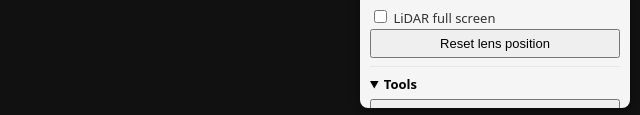
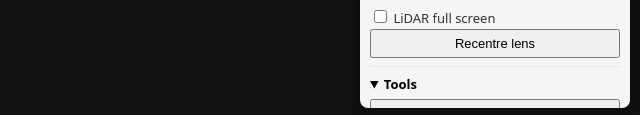
Before and after one commit to TimDaw37/lidar-lens, a plain HTML site: page site/index.html in a window 1280 px wide. Shown: the part 682-797 px from the top of the page, 640-1280 px from the left. Drawn offline with Linux system fonts and the light colour scheme; a script that the page names is missing.

Commit message:
Rename 'Reset lens position' to 'Recentre lens'

```diff
--- a/site/index.html
+++ b/site/index.html
@@ -123,7 +123,7 @@ html,body{margin:0;height:100%;font-family:system-ui,-apple-system,Segoe UI,Robo
  <label for="op">LiDAR opacity over aerial <span class="v" id="opv"></span></label><input type="range" id="op" min="0" max="1" step="0.05" title="See the aerial photo through the LiDAR">
  <label for="ls">Lens size <span class="v" id="lsv"></span></label><input type="range" id="ls" min="150" max="600" step="10" title="Lens diameter in pixels">
  <div class="row" style="margin-top:6px"><label style="margin:0" title="LiDAR over the whole map (F)"><input type="checkbox" id="fs"> LiDAR full screen</label></div>
- <button id="lensreset" title="Put the lens back in the middle (C)">Reset lens position</button>
+ <button id="lensreset" title="Recentre lens: put it back in the middle (C)" aria-label="Recentre lens">Recentre lens</button>
  </details>
  <details class="sec" open><summary>Tools</summary>
  <button id="whatis" aria-pressed="false" title="Click a spot for a best guess and nearby records (W)">What is it? (off)</button>
@@ -141,7 +141,7 @@ html,body{margin:0;height:100%;font-family:system-ui,-apple-system,Segoe UI,Robo
 <p><b>What is it?</b> gives nearby records and a cautious automatic best guess for the spot you click. <b>Elevation profile</b>: click two points.</p>
 <h3>Keyboard shortcuts</h3><table class="keys">
 <tr><td>1–8</td><td>Visualisation mode</td></tr><tr><td>W</td><td>What is it? on/off</td></tr><tr><td>P</td><td>Elevation profile on/off</td></tr>
-<tr><td>F</td><td>LiDAR full screen</td></tr><tr><td>S</td><td>Scheduled monuments</td></tr><tr><td>C</td><td>Reset lens position</td></tr><tr><td>/</td><td>Go to box</td></tr>
+<tr><td>F</td><td>LiDAR full screen</td></tr><tr><td>S</td><td>Scheduled monuments</td></tr><tr><td>C</td><td>Recentre lens</td></tr><tr><td>/</td><td>Go to box</td></tr>
 <tr><td>H</td><td>Hide/show controls</td></tr><tr><td>?</td><td>This help</td></tr><tr><td>Esc</td><td>Close / tool off</td></tr></table></div>
 <div id="loading" role="status" aria-live="polite" hidden><span class="spin"></span><span id="loadt">Loading LiDAR…</span></div>
 <div id="status" role="status" aria-live="polite" hidden></div>
```
